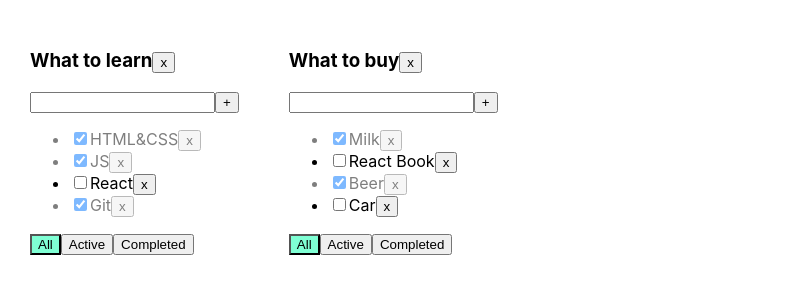
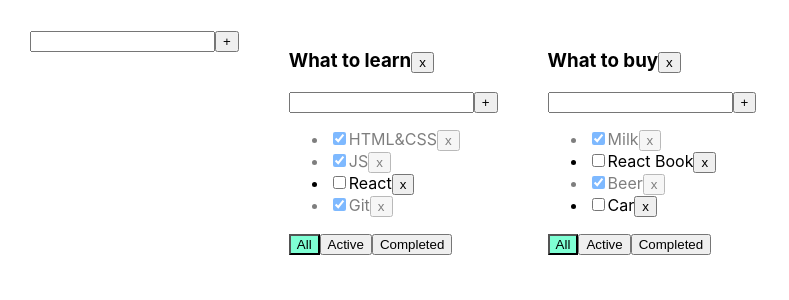
Before and after one commit to YouJeen-ru/inc-todolist-react, a React (Create React App) app: page / in a window 1280 px wide. Shown: the top 300 px of the page, without its empty margins (0-789 px from the left). Built offline with nearby package versions, Linux system fonts and the light colour scheme.

Commit message:
Add new component AddItemForm

```diff
--- /dev/null
+++ b/src/AddItemForm.tsx
@@ -0,0 +1,50 @@
+import React, {ChangeEvent, KeyboardEvent, useState} from 'react';
+
+
+type AddItemFormPropsType = {
+    addItem: (title: string) => void
+}
+
+
+function AddItemForm(props: AddItemFormPropsType) {
+
+    const addItem = props.addItem
+
+    let [title, setTitle] = useState("")
+    let [error, setError] = useState<string | null>(null)
+
+    const onChangeHandler = (e: ChangeEvent<HTMLInputElement>) => {
+        setTitle(e.currentTarget.value)
+    }
+
+    const onAddTaskClick = () => {
+        let newTitle = title.trim();
+        if (newTitle !== "") {
+            addItem(newTitle);
+            setTitle("");
+        } else {
+            setError("Title is required");
+        }
+    }
+
+    const onKeyPressHandler = (e: KeyboardEvent<HTMLInputElement>) => {
+        setError(null);
+        if (e.charCode === 13) {
+            onAddTaskClick();
+        }
+    }
+    return (
+
+        <div>
+            <input value={title}
+                   onChange={onChangeHandler}
+                   onKeyPress={onKeyPressHandler}
+                   className={error ? "error" : ""}
+            />
+            <button onClick={onAddTaskClick}>+</button>
+            {error && <div className="error-message">{error}</div>}
+        </div>
+    );
+};
+
+export default AddItemForm;
--- a/src/App.tsx
+++ b/src/App.tsx
@@ -2,6 +2,7 @@ import React, {useState} from 'react';
 import './App.css';
 import {TaskType, Todolist} from './Todolist';
 import {v1} from 'uuid';
+import AddItemForm from "./AddItemForm";
 
 export type FilterValuesType = "all" | "active" | "completed";
 type TodolistType = {
@@ -89,8 +90,25 @@ function App() {
         setTasks({...tasks});
     }
 
+    function addTodoList(title: string) {
+        const newTodoListID = v1()
+        const newTodoList: TodolistType = {
+            id: newTodoListID,
+            title: title,
+            filter: "all"
+
+        }
+        setTodolists([...todolists, newTodoList])
+        setTasks({
+            ...tasks,
+            [newTodoListID]: []
+        })
+
+    }
+
     return (
         <div className="App">
+            <AddItemForm addItem={addTodoList} />
             {
                 todolists.map(tl => {
                     let allTodolistTasks = tasks[tl.id];
--- a/src/Todolist.tsx
+++ b/src/Todolist.tsx
@@ -1,5 +1,6 @@
 import React, {ChangeEvent, useState, KeyboardEvent} from 'react';
 import {FilterValuesType} from './App';
+import AddItemForm from "./AddItemForm";
 
 export type TaskType = {
     id: string
@@ -20,29 +21,13 @@ type PropsType = {
 }
 
 export function Todolist(props: PropsType) {
-    let [title, setTitle] = useState("")
-    let [error, setError] = useState<string | null>(null)
 
-    const addTask = () => {
-        let newTitle = title.trim();
-        if (newTitle !== "") {
-            props.addTask(newTitle, props.id);
-            setTitle("");
-        } else {
-            setError("Title is required");
-        }
+    const addTask = (title: string) => {
+        props.addTask(title, props.id)
+
     }
 
-    const onChangeHandler = (e: ChangeEvent<HTMLInputElement>) => {
-        setTitle(e.currentTarget.value)
-    }
 
-    const onKeyPressHandler = (e: KeyboardEvent<HTMLInputElement>) => {
-        setError(null);
-        if (e.charCode === 13) {
-            addTask();
-        }
-    }
 
     const removeTodolist = () => props.removeTodolist(props.id)
 
@@ -54,15 +39,8 @@ export function Todolist(props: PropsType) {
         <h3> {props.title}
             <button onClick={removeTodolist}>x</button>
         </h3>
-        <div>
-            <input value={title}
-                   onChange={onChangeHandler}
-                   onKeyPress={onKeyPressHandler}
-                   className={error ? "error" : ""}
-            />
-            <button onClick={addTask}>+</button>
-            {error && <div className="error-message">{error}</div>}
-        </div>
+        <AddItemForm addItem={addTask}/>
+
         <ul>
             {
                 props.tasks.map(t => {
```
